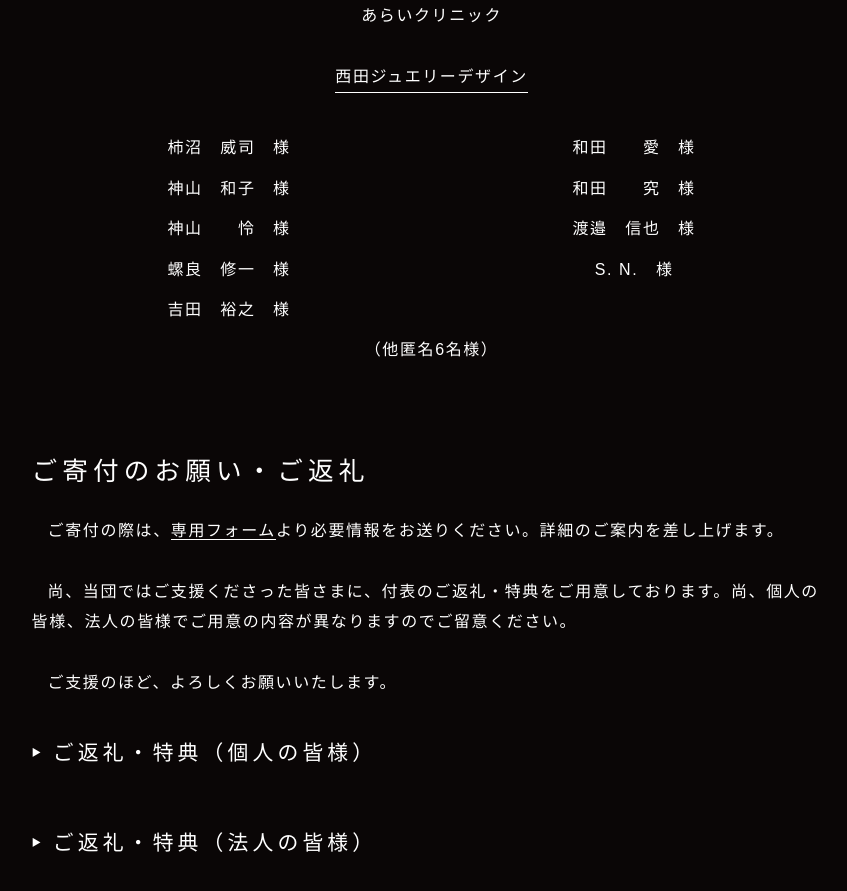
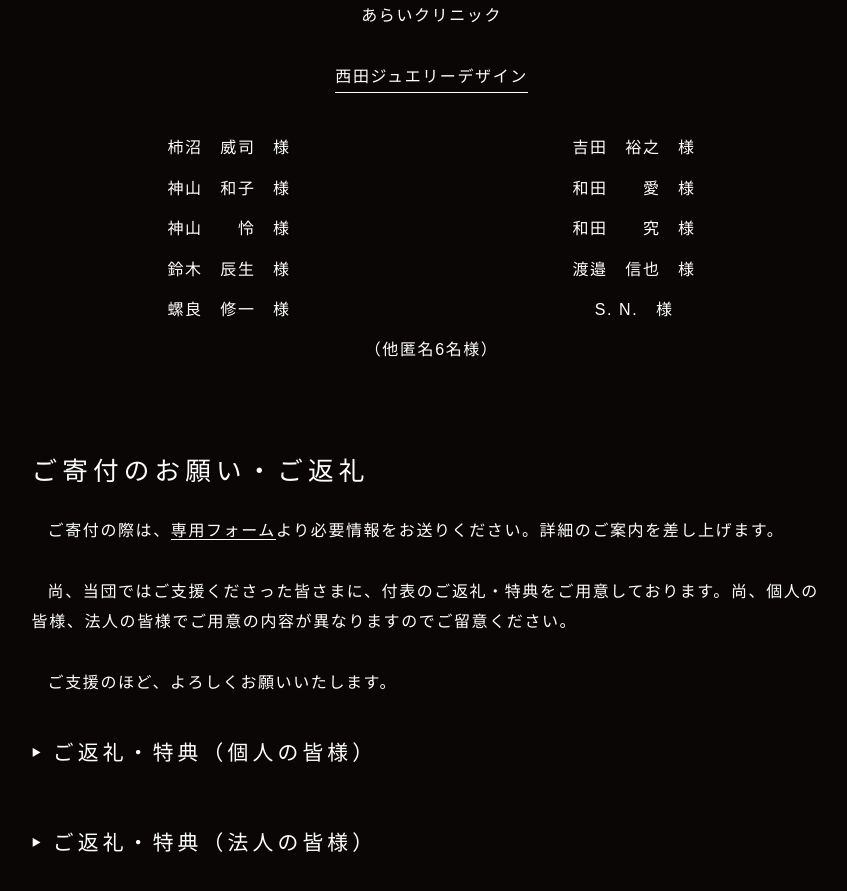
Before and after one commit to orchestra-canvas-tokyo/homepage, a SvelteKit app: page /support-us in a window 1280 px wide. Shown: the part 1220-2111 px from the top of the page, without its empty margins (109-956 px from the left). Built offline with nearby package versions, Linux system fonts and the light colour scheme; no server answers.

Commit message:
add supporter

```diff
--- a/src/routes/support-us/+page.svelte
+++ b/src/routes/support-us/+page.svelte
@@ -57,10 +57,11 @@
 			<span>柿沼　威司　様</span>
 			<span>神山　和子　様</span>
 			<span>神山　　怜　様</span>
+			<span>鈴木　辰生　様</span>
 			<span>螺良　修一　様</span>
-			<span>吉田　裕之　様</span>
 		</div>
 		<div class="halfwidth-supporters-right">
+			<span>吉田　裕之　様</span>
 			<span>和田　　愛　様</span>
 			<span>和田　　究　様</span>
 			<span>渡邉　信也　様</span>
```
